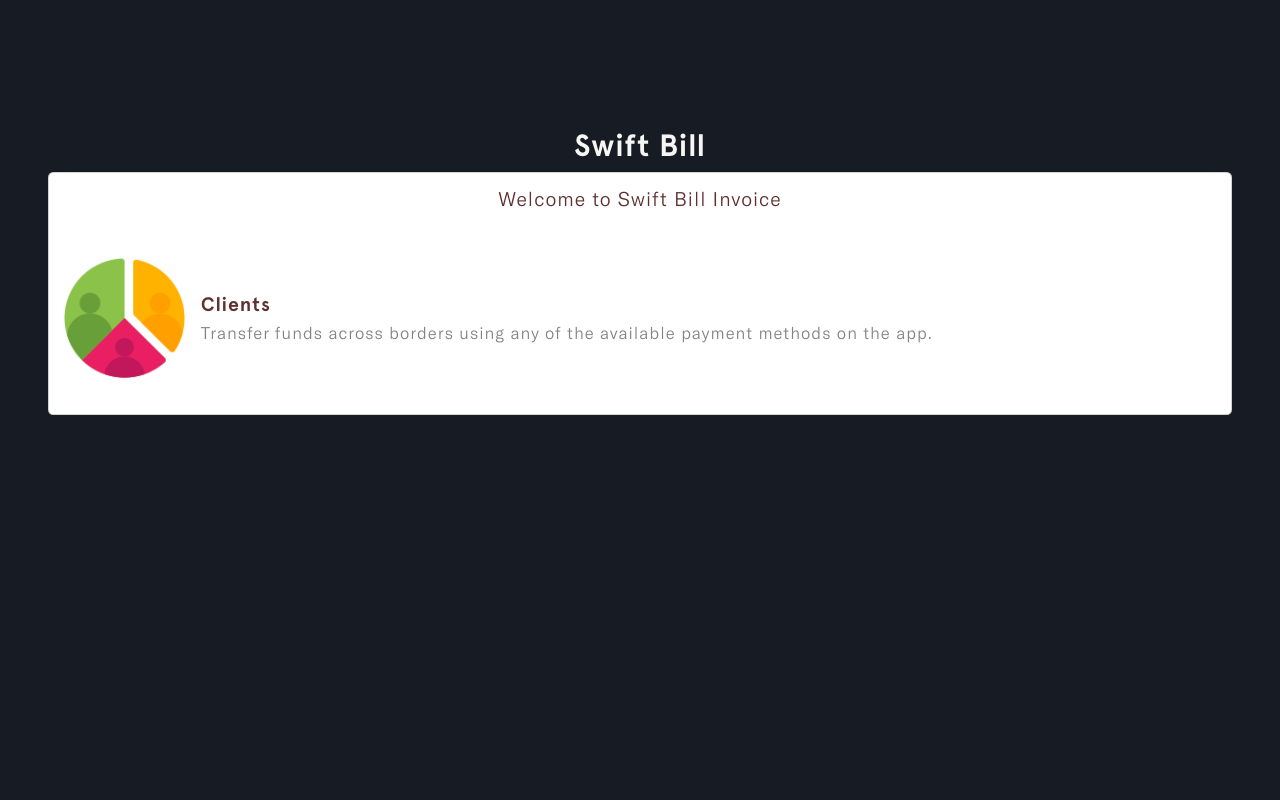
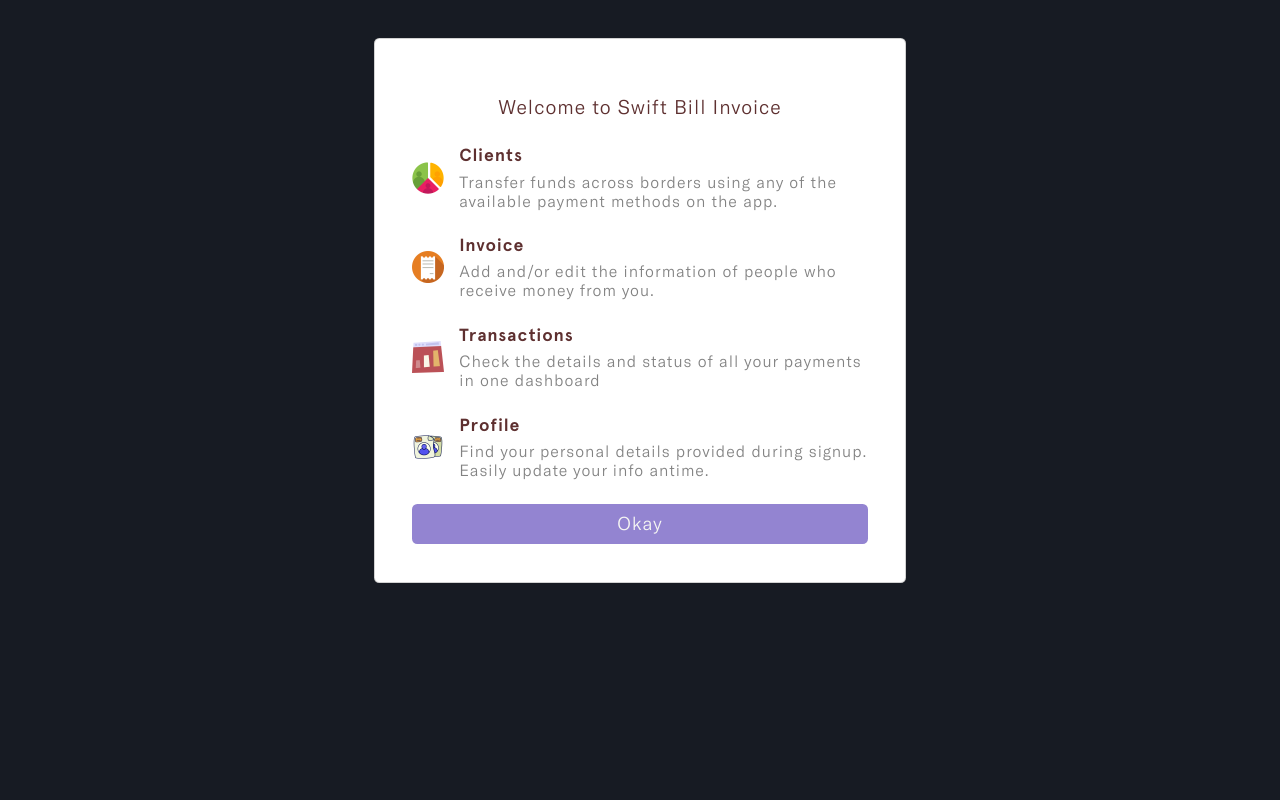
Before and after one commit to DavidDanso/swift-bill-invoice, a Django app: page /welcome in a window 1280 px wide. Run offline with Django 4.2, Linux system fonts and the light colour scheme; some libraries are stand-ins or nearby versions.

Commit message:
updated the icons in the welcome page

```diff
--- a/static/css/welcome_msg.css
+++ b/static/css/welcome_msg.css
@@ -14,7 +14,9 @@ body {
   padding: 0;
   width: 100%;
   overflow-x: hidden;
-  background: var(--main-color);
+  background-color: var(--main-color);
+  height: 100vh;
+  height: 100svh;
   -webkit-font-smoothing: antialiased;
   -moz-osx-font-smoothing: grayscale;
   scroll-behavior: smooth;
@@ -101,7 +103,7 @@ a:hover {
   font-family: var(--text-font);
   font-size: 1.4rem;
   text-align: center;
-  margin-bottom: 4%;
+  margin-bottom: 8%;
 }
 .hero-intro ul {
   padding-left: 0rem;
@@ -110,6 +112,7 @@ a:hover {
   list-style: none;
   display: flex;
   align-items: center;
+  margin-bottom: 5%;
 }
 .hero-intro h6 {
   color: #5e3030;
@@ -136,58 +139,19 @@ a:hover {
   display: inline-block;
   margin-top: 5px;
 }
-
-/* .hero-intro h1 { */
-/* color: var(--text-color); */
-/* letter-spacing: 1px; */
-/* font-family: var(--header-font); */
-/* font-size: 1.7rem; */
-/* text-align: center; */
-/* margin-top: 2%; */
-/* } */
-/* .hero-intro h6 { */
-/* color: #7b8fa1; */
-/* letter-spacing: 1px; */
-/* font-family: var(--text-font); */
-/* font-size: 1.4rem; */
-/* text-align: center; */
-/* margin-top: 2%; */
-/* vertical-align: middle; */
-/* } */
-/* .hero-intro ion-icon { */
-/* vertical-align: middle; */
-/* } */
-/* .hero-intro .card { */
-/* background: var(--text-color); */
-/* margin-top: 3%; */
-/* } */
-/* .hero-intro p { */
-/* color: var(--main-color); */
-/* letter-spacing: 1px; */
-/* font-family: var(--text-font); */
-/* font-size: 1.4rem; */
-/* line-height: 1.2; */
-/* } */
-/* .hero-intro span { */
-/* color: var(--main-color); */
-/* letter-spacing: 1px; */
-/* font-family: var(--header-font); */
-/* font-size: 1.4rem; */
-/* } */
-/* #login_btn { */
-/* color: var(--text-color); */
-/* letter-spacing: 1px; */
-/* font-family: var(--text-font); */
-/* font-size: 2vh; */
-/* background: #9384d1; */
-/* transition: all 0.5s ease-in-out; */
-/* margin-top: 3%; */
-/* } */
-/* #login_btn:hover { */
-/* color: var(--text-color); */
-/* background: #9484d1d6; */
-/* transition: all 0.5s ease-in-out; */
-/* } */
+.welcome--btn {
+  background: #9384d1;
+  font-family: var(--text-font);
+  color: var(--text-color);
+  letter-spacing: 1px;
+  font-size: 2.3vh;
+  transition: all 0.5s ease-in-out;
+}
+.welcome--btn:hover {
+  background: #9484d1d6;
+  color: var(--text-color);
+  transition: all 0.5s ease-in-out;
+}
 
 /****************************************** Footer-Section ************************************/
 footer {
@@ -226,16 +190,60 @@ footer p {
 @media (min-width: 1200px) {
   /****** hero-Section ******/
   #hero {
-    margin-top: 10%;
+    margin-top: 0%;
   }
   .hero-intro {
     margin: 3%;
+  }
+  .hero-intro #content-card {
+    display: flex;
+    justify-content: center;
+    align-items: center;
+  }
+  .hero-intro .card {
+    width: 45%;
+    padding: 2%;
+  }
+  .hero-intro h1 {
+    letter-spacing: 1px;
+    font-size: 1.7rem;
+    margin-bottom: 2%;
+  }
+  .hero-intro h2 {
+    letter-spacing: 1px;
+    font-size: 1.4rem;
+    margin-top: 4%;
+    margin-bottom: 6%;
+  }
+  .hero-intro li {
+    margin-bottom: 4%;
+  }
+  .hero-intro h6 {
+    letter-spacing: 1px;
+    font-size: 2.2vh;
+  }
+  .hero-intro h6 img {
+    width: 7%;
+    margin-right: 5px;
+  }
+  .hero-intro h6 .text-container {
+    margin-left: 10px;
+  }
+  .hero-intro h6 span {
+    letter-spacing: 1px;
+    font-size: 2vh;
+    margin-top: 5px;
+  }
+  .welcome--btn {
+    background: #9384d1;
+    font-family: var(--text-font);
+    color: var(--text-color);
+    letter-spacing: 1px;
+    font-size: 2.3vh;
+    transition: all 0.5s ease-in-out;
   }
 }
 
 /************************ Extra large devices (extra large desktops, 1900px and up) ********************************/
 @media (min-width: 2000px) {
-  body {
-    display: none;
-  }
 }
--- a/templates/welcome_msg.html
+++ b/templates/welcome_msg.html
@@ -61,7 +61,7 @@
         <div id="hero">
           <div class="container-fluid">
             <div class="hero-intro">
-              <h1>Swift Bill</h1>
+              <div id="content-card">
                 <div class="card">
                   <div class="card-body">
                     <h2>Welcome to Swift Bill Invoice</h2>
@@ -84,12 +84,83 @@
                           </div>
                         </h6>
                       </li>
+                      <!--  -->
+
+                      <li>
+                        <h6>
+                          <img
+                            src="{% static 'images/receipt.png' %}"
+                            class="img-fluid"
+                            id="clients--img"
+                            alt="clients--img"
+                          />
+                          <div class="text-container">
+                            Invoice
+                            <span>
+                              Add and/or edit the information of people who
+                              receive money from you.
+                            </span>
+                          </div>
+                        </h6>
+                      </li>
+                      <!--  -->
+
+                      <li>
+                        <h6>
+                          <img
+                            src="{% static 'images/dashboard.png' %}"
+                            class="img-fluid"
+                            id="clients--img"
+                            alt="clients--img"
+                          />
+                          <div class="text-container">
+                            Transactions
+                            <span>
+                              Check the details and status of all your payments
+                              in one dashboard
+                            </span>
+                          </div>
+                        </h6>
+                      </li>
+                      <!--  -->
+
+                      <li>
+                        <h6>
+                          <img
+                            src="{% static 'images/profile.png' %}"
+                            class="img-fluid"
+                            id="clients--img"
+                            alt="clients--img"
+                          />
+                          <div class="text-container">
+                            Profile
+                            <span>
+                              Find your personal details provided during signup.
+                              Easily update your info antime.
+                            </span>
+                          </div>
+                        </h6>
+                      </li>
+                      <!--  -->
                     </ul>
                     <!-- end ul-intro -->
+
+                    <!--  -->
+                    <div class="d-grid gap-2">
+                      <a
+                        href="{% url 'clients' %}"
+                        class="btn welcome--btn"
+                        type="button"
+                        >Okay</a
+                      >
+                    </div>
+                    <!--  -->
                   </div>
                   <!-- end card-body -->
                 </div>
                 <!-- end card -->
+              </div>
+              <!-- end content-card -->
             </div>
             <!-- End hero-intro-->
           </div>
```
Also changed, not shown: static/images/dashboard.png (renamed from static/images/data-analysis.png), static/images/profile.png (renamed from static/images/profile-user.png). Lines whose indentation alone changed are shown as unchanged.
